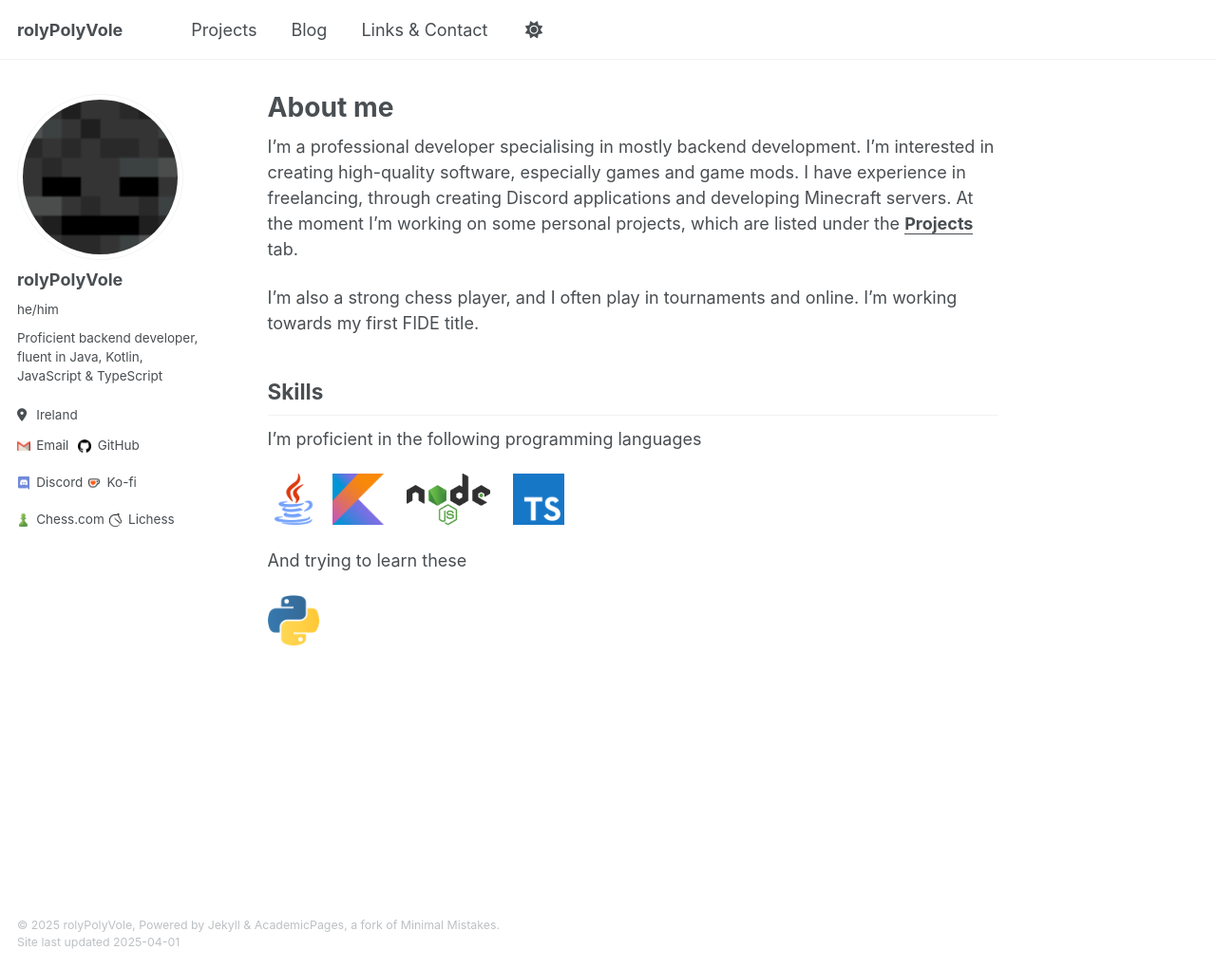
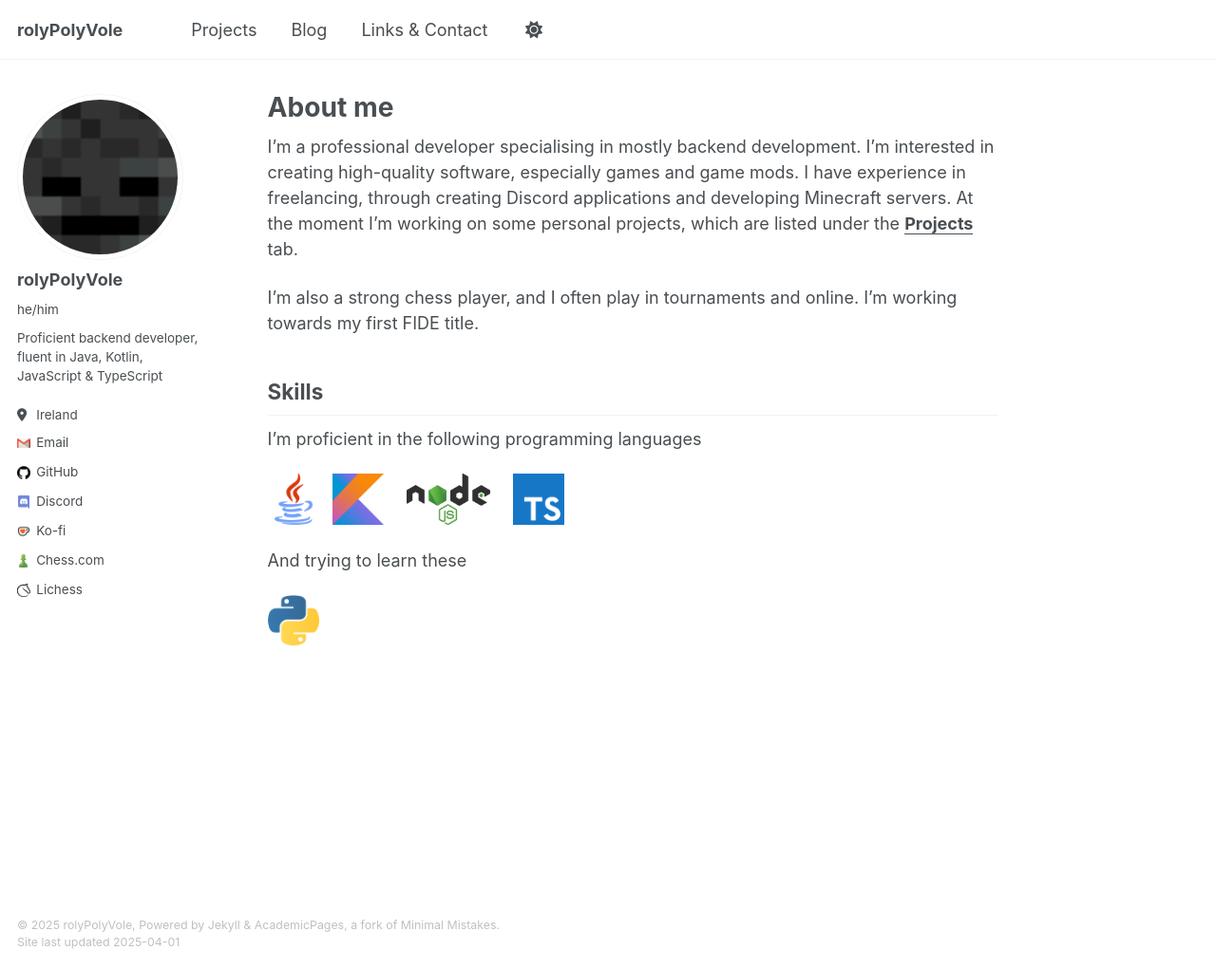
Before and after one commit to rolyPolyVole/rolyPolyVole.github.io, a Jekyll site: the page built from _pages/about.md, in a window 1280 px wide and 1021 px high. Shown: the whole window at 95% size. Built offline with Jekyll 4.4.1, drawn with Linux system fonts in a browser that asks for light colours.

Commit message:
Try to fix the socials icon texts again

```diff
--- a/_sass/include/_utilities.scss
+++ b/_sass/include/_utilities.scss
@@ -517,7 +517,7 @@ a.reversefootnote {
   visibility: hidden;
   width: auto;
   min-width: 120px;
-  background-color: #333;
+  background-color: #000;
   color: #fff;
   text-align: center;
   border-radius: $border-radius;
@@ -531,7 +531,9 @@ a.reversefootnote {
   transition: opacity 0.3s;
   box-shadow: $box-shadow;
   font-size: $type-size-6;
+  font-weight: bold;
   white-space: nowrap;
+  pointer-events: none;
 }
 
 /* Adjustments for larger icons (like those on the contact page) */
@@ -549,7 +551,7 @@ a.reversefootnote {
   margin-left: -5px;
   border-width: 5px;
   border-style: solid;
-  border-color: #333 transparent transparent transparent;
+  border-color: #000 transparent transparent transparent;
 }
 
 .tooltip:hover .tooltip-text {
@@ -566,3 +568,9 @@ a.reversefootnote {
   display: block;
   margin-bottom: 1em;
 }
+
+/* Styling for author profile sidebar tooltips */
+.author__urls.social-icons .tooltip {
+  display: block;
+  margin-bottom: 0.5em;
+}
```
